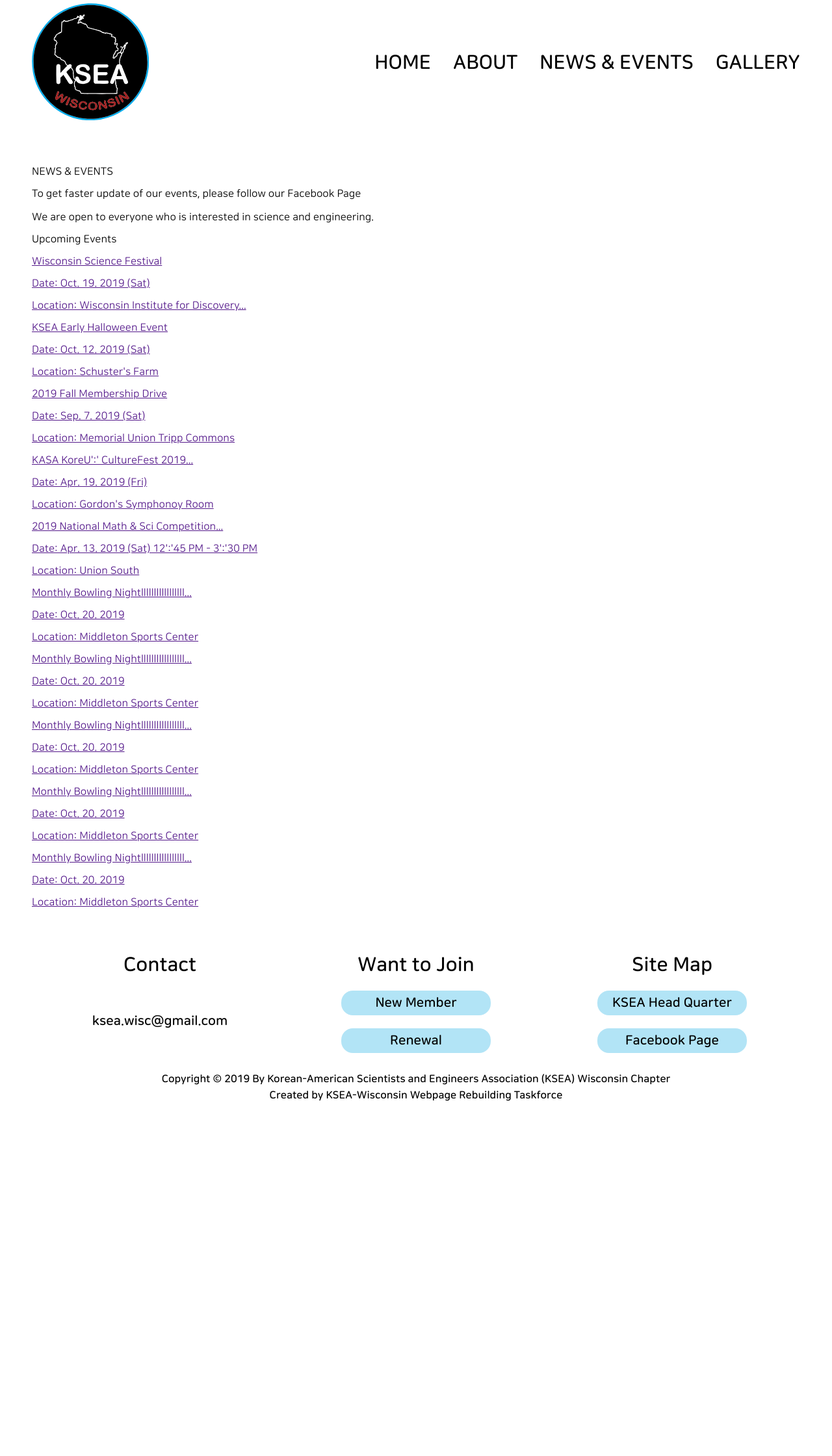
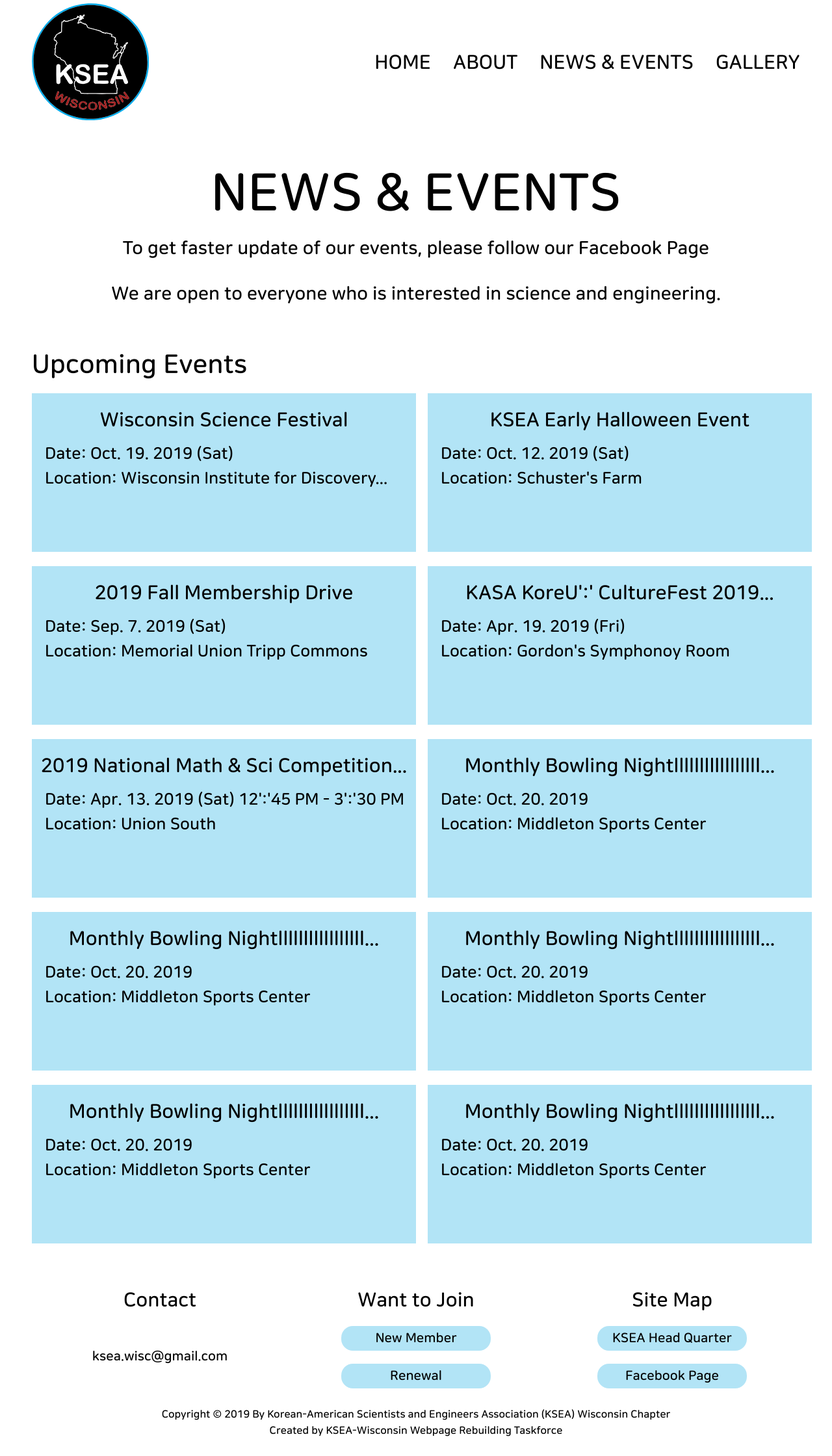
Before and after one commit to KSEAWisconsin/kseawisconsin.github.io, a Jekyll site: the page built from events.html, in a window 1280 px wide. Shown: the whole page at 65% size. Built offline with Jekyll 4.4.1, drawn with Linux system fonts in a browser that asks for light colours; before the commit the page ends 1724 px from its top, so only the background shows below that.

Commit message:
still needs fix for font size and row gaps

```diff
--- a/_sass/KSEAWeb.scss
+++ b/_sass/KSEAWeb.scss
@@ -297,3 +297,76 @@
     }
   }
 }
+
+.news_and_events {
+  font-weight: 700;
+
+  a {
+    color: #000000;
+    text-decoration: none;
+  }
+
+  .greeting {
+    text-align: center;
+
+    #english {
+      font-size: 7vw;
+      @media screen and (min-width: 1142px){
+        font-size: 80px;
+      }
+      margin-bottom: 20px;
+      margin-top: 0px;
+    }
+
+    #description {
+      font-size: 2.5vw;
+      line-height: 3vw;
+      @media screen and (min-width: 1142px){
+        font-size: 28px;
+        line-height: 35px;
+      }
+      margin-bottom: 70px;
+      margin-top: 0px;
+    }
+  }
+
+  .upcomming_events {
+    #title {
+      text-align: left;
+      font-size: 40px;
+      margin-bottom: 20px;
+      margin-top: 0px;
+    }
+
+    .grid_wrapper {
+      display: grid;
+      grid-template-columns: 50% 50%;
+      column-gap: 18px;
+      row-gap: 22px;
+
+      .event-wrapper {
+        height: 244px;
+        background-color: #B2E4F6;
+
+        .event_name {
+          margin-top: 25px;
+          margin-bottom: 20px;
+          text-align: center;
+          font-size: 30px;
+        }
+
+        .detail {
+          margin-left: 20px;
+          margin-top: 10px;
+          margin-bottom: 10px;
+          font-size: 25px;
+        }
+      }
+    }
+
+    #more_event {
+      text-align: center;
+      font-size: 30px;
+    }
+  }
+}
```
